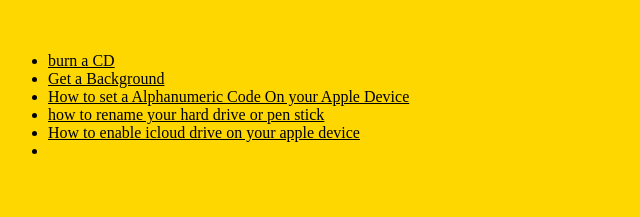
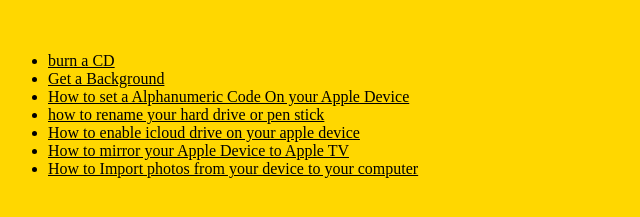
Before and after one commit to ClappingDJ2004/Tutorialszone, a plain HTML site: page index.htm in a window 1280 px wide. Shown: the part 101-318 px from the top of the page, without its empty margins (0-640 px from the left). Drawn offline with Linux system fonts and the light colour scheme.

Commit message:
Update index.htm

```diff
--- a/index.htm
+++ b/index.htm
@@ -15,7 +15,8 @@
 <li><a href="AC.htm" style="color: #000000"> How to set a Alphanumeric Code On your Apple Device</a></li>
 <li><a href="HD.htm" style="color: #000000"> how to rename your hard drive or pen stick</a></li>
 <li><a href="ID.htm" style="color: #000000"> How to enable icloud drive on your apple device</a></li>
-<li><a href="AT.htm" style colour: #000000"> <a></li>
+<li><a href="AT.htm" style="color: #000000"> How to mirror your Apple Device to Apple TV<a></li>
+<li><a href="IP.htm" style="color: #000000"> How to Import photos from your  device to your computer<a></li>
 </ul>
 
 </body>
```
